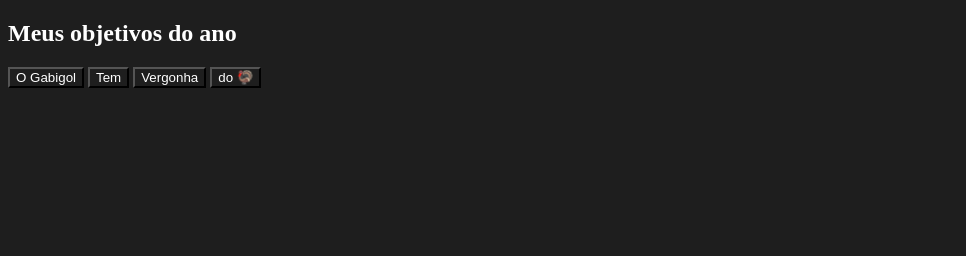
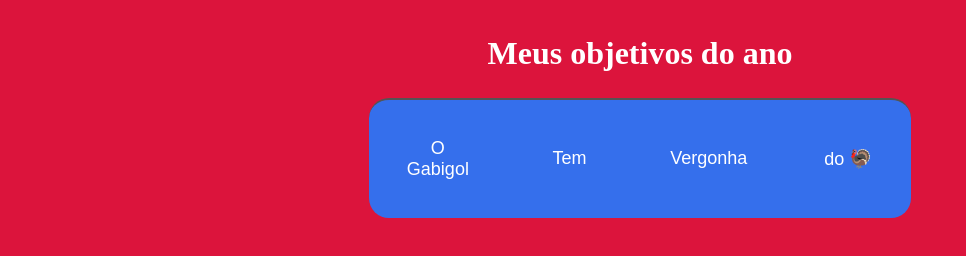
Before and after one commit to pedroossucci/3j, a plain HTML site: page index.html in a window 1280 px wide. Shown: the whole page, without its empty margins (0-966 px from the left). Drawn offline with Linux system fonts and the light colour scheme.

Commit message:
Update style.css

```diff
--- a/style.css
+++ b/style.css
@@ -1,13 +1,72 @@
 :root{
-   --cor-de-fundo: #1e1e1e;
-   --verde: #5FFF57;
-   --branco: #FFFFFF;
-   --botao-ativo: #3A375E;
-   --botao-inativo: rgba(58,55,94,0.5);
-   --texto-fundo: rgba(58,55,94,0.3);
+    --cor-de-fundo:#0000;
+    --verde:#5FFF57;
+    --branco:#FFFFFF;
+    --botao-ativo:#3a357e;
+    --botao-inativo:#rgb(58,55,94,0.5);
+    --texto-fundo:#rgb(58,55,94,0.3);
 }
 
 *{
-    background-color: var(--cor-de-fundo);
-    color: var(--branco);
+    background-color: crimson;
+    color: #FFFFFF;
+
 }
+
+.conteudo-principal{
+    display: flex;
+    flex-direction: column;
+    justify-content: center;
+    align-items: center;
+    max-width: 1200px;
+    width: 100%;
+    margin: 0 auto;
+
+}
+
+.titulo-principal{
+    text-align: center;
+    width: 100%;
+    font-size: 32px;
+}
+
+.botao{
+    background-color: #356fec;
+    color: #FFFFFF;
+    justify-content: center;
+    align-items: center;
+    width: 100%;
+    font-size: 18px;
+    padding: 1cm;
+    border-bottom:4px #5FFF57;
+    border-left:2px #ffffff;
+    border-right:2px #ffffff;
+
+}
+
+.botoes{
+    display: block;
+}
+
+.botao:first-child{
+    border-radius: 20px 0px 0px 20px;
+}
+
+.botao:last-child{
+    border-radius: 0px 0px 20px 20px;
+}
+
+@media screen and (min-width: 700px){
+    .botoes{
+        display: flex;
+    }
+
+    .botao:first-child{
+        border-radius: 20px 0px 0px 20px;
+    }
+
+    .botao:last-child{
+        border-radius: 0px 20px 20px 0px    ;
+    }
+
+}
```
